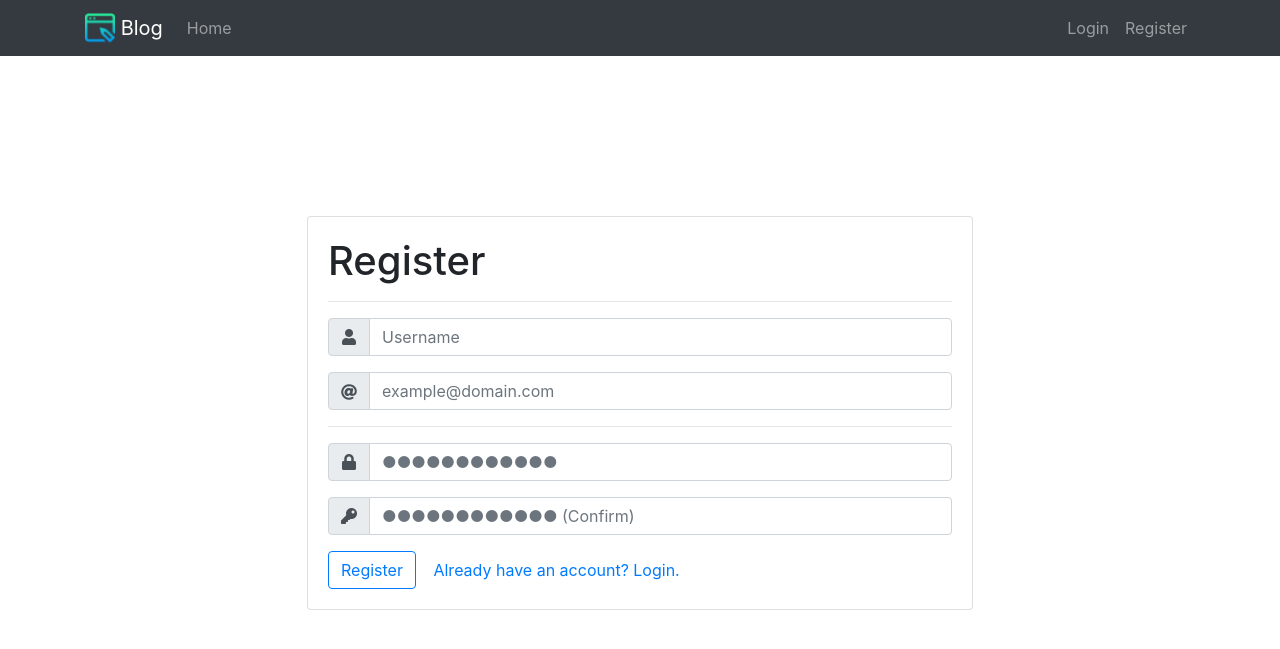
After one commit to BLM16/Blog, a Flask app: page /register in a window 1280 px wide. The commit adds this page. Shown: the top 649 px of the page. Run offline with Flask 2, Linux system fonts and the light colour scheme; some libraries are stand-ins or nearby versions.

Commit message:
Added login & register pages. No functionality.

```diff
--- a/App.py
+++ b/App.py
@@ -8,6 +8,14 @@ Bootstrap(app)
 def Main():
     return render_template("index.html")
 
+@app.route('/login')
+def Login():
+    return render_template("login.html")
+
+@app.route('/register')
+def Register():
+    return render_template("register.html")
+
 if __name__ == '__main__':
     app.debug = True
     app.run()
--- a/static/css/styles.css
+++ b/static/css/styles.css
@@ -9,3 +9,9 @@ body {
     width: 100%;
     height: 100%;
 }
+
+.input-group-text {
+    width: 42px;
+    display: flex;
+    justify-content: center;
+}
--- a/templates/layout.html
+++ b/templates/layout.html
@@ -9,6 +9,7 @@
 
     {% block styles %}
         <link rel="stylesheet" href="https://stackpath.bootstrapcdn.com/bootstrap/4.5.2/css/bootstrap.min.css" integrity="sha384-JcKb8q3iqJ61gNV9KGb8thSsNjpSL0n8PARn9HuZOnIxN0hoP+VmmDGMN5t9UJ0Z" crossorigin="anonymous">
+        <link rel="stylesheet" href="https://use.fontawesome.com/releases/v5.15.1/css/all.css" integrity="sha384-vp86vTRFVJgpjF9jiIGPEEqYqlDwgyBgEF109VFjmqGmIY/Y4HV4d3Gp2irVfcrp" crossorigin="anonymous">
         <link rel="stylesheet" href="{{ url_for('static', filename = 'css/styles.css') }}">
     {% endblock %}
 {% endblock %}
@@ -20,22 +21,27 @@
 {% block navbar %}
     <nav class="navbar navbar-expand-lg navbar-dark bg-dark">
         <div class="container">
-            <a class="navbar-brand" href="{{ url_for('Main') }}">Blog</a>
+            <a class="navbar-brand" href="{{ url_for('Main') }}">
+                <img src="{{ url_for('static', filename = 'images/favicons/favicon-32x32.png') }}" width="30" height="30" class="d-inline-block align-top" alt="">
+                Blog
+            </a>
             <button class="navbar-toggler" type="button" data-toggle="collapse" data-target=".navbar-collapse" aria-controls="navbarNav" aria-expanded="false" aria-label="Toggle navigation">
                 <span class="navbar-toggler-icon"></span>
             </button>
             <div class="collapse navbar-collapse">
-                <ul class="navbar-nav">
+                <ul class="nav navbar-nav">
                     <li class="nav-item">
-                        <a class="nav-link" href="{{ url_for('Main') }}">Home</a>
+                        <a href="{{ url_for('Main') }}" class="nav-link">Home</a>
                     </li>
                 </ul>
-                <ul class="navbar-nav navbar-right">
+            </div>
+            <div class="collapse navbar-collapse">
+                <ul class="nav navbar-nav ml-auto">
                     <li class="nav-item">
-                        <a class="nav-link" href="#">Test1</a>
+                        <a class="nav-link" href="{{ url_for('Login') }}">Login</a>
                     </li>
                     <li class="nav-item">
-                        <a class="nav-link" href="#">Test1</a>
+                        <a class="nav-link" href="{{ url_for('Register') }}">Register</a>
                     </li>
                 </ul>
             </div>
--- /dev/null
+++ b/templates/register.html
@@ -0,0 +1,53 @@
+{% extends "layout.html" %}
+{% block title %}Register{% endblock %}
+
+{% block content %}
+{{ super() }}
+    <div class="container">
+        <div class="card mx-auto" style="width: 60%; margin-top: 20vh;">
+            <div class="card-body">
+                <h1 class="card-title">Register</h1>
+                <hr />
+                <form method="POST">
+                    <div class="form-group">
+                        <div class="input-group">
+                            <div class="input-group-prepend">
+                                <span class="input-group-text"><i class="fas fa-user"></i></span>
+                            </div>
+                            <input type="text" placeholder="Username" class="form-control" id="username" name="username">
+                        </div>
+                    </div>
+                    <div class="form-group">
+                        <div class="input-group">
+                            <div class="input-group-prepend">
+                                <span class="input-group-text"><i class="fas fa-at" style="padding-top: 2px;"></i></span>
+                            </div>
+                            <input type="email" placeholder="example@domain.com" class="form-control" id="email" name="email">
+                        </div>
+                    </div>
+                    <hr />
+                    <div class="form-group">
+                        <div class="input-group">
+                            <div class="input-group-prepend">
+                                <span class="input-group-text"><i class="fas fa-lock"></i></span>
+                            </div>
+                            <input type="password" placeholder="●●●●●●●●●●●●" class="form-control" id="password" name="password">
+                        </div>
+                    </div>
+                    <div class="form-group">
+                        <div class="input-group">
+                            <div class="input-group-prepend">
+                                <span class="input-group-text"><i class="fas fa-key"></i></span>
+                            </div>
+                            <input type="password" placeholder="●●●●●●●●●●●● (Confirm)" class="form-control" id="passwordConf" name="passwordConf">
+                        </div>
+                    </div>
+                    <div>
+                        <button type="submit" class="btn btn-outline-primary">Register</button>
+                        <a class="btn text-primary" href="{{ url_for('Login') }}">Already have an account? Login.</a>
+                    </div>
+                </form>
+            </div>
+        </div>
+    </div>
+{% endblock %}
```
Also changed, not shown: templates/login.html (added, +36 -0 lines).
